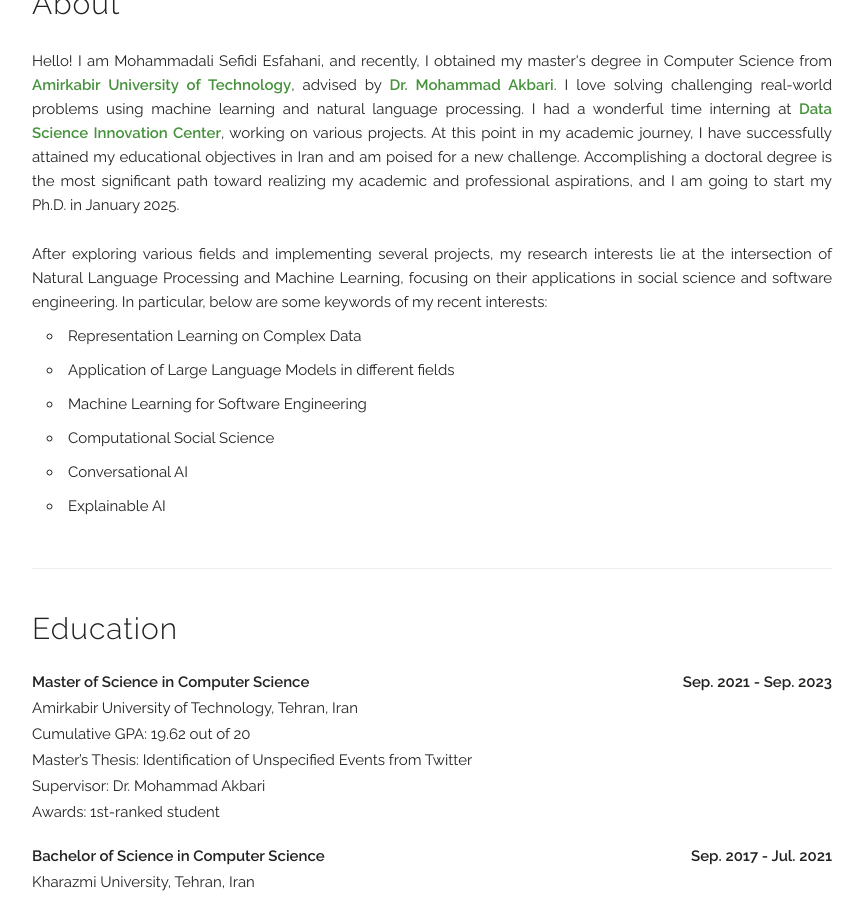
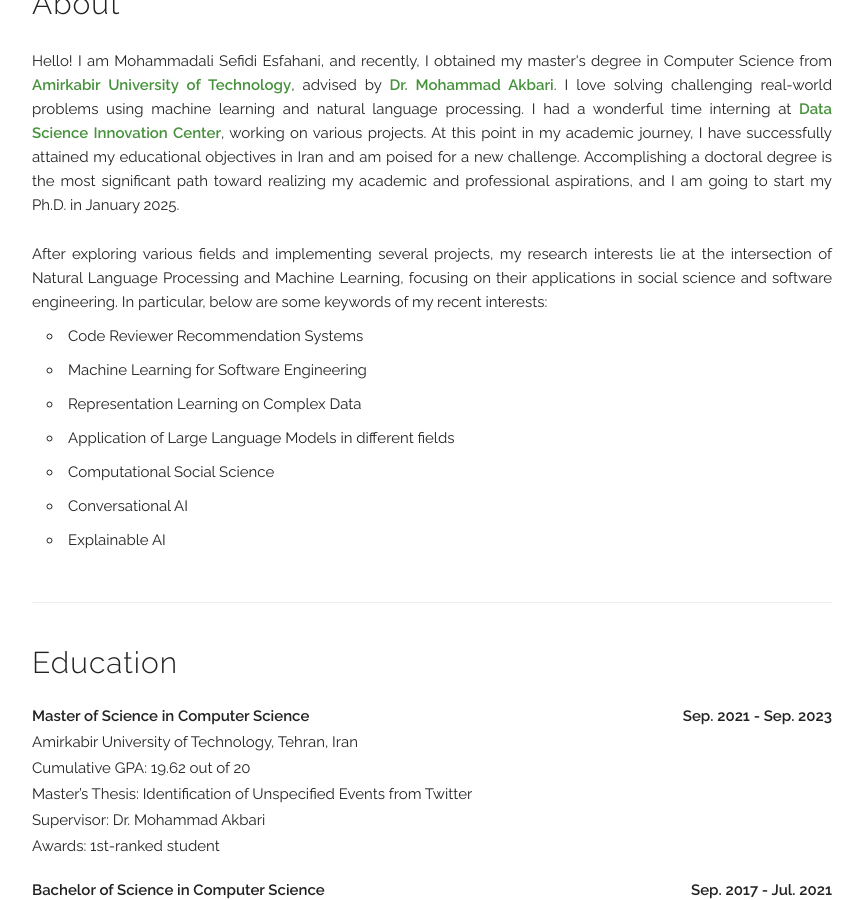
Before and after one commit to mojtabaSefidi/mojtabaSefidi.github.io, a Jekyll site: the page built from index.html, in a window 1280 px wide and 900 px high, scrolled down 491 px. Shown: the whole window, without its empty margins (208-1071 px from the left). Built offline with Jekyll 4.4.1, drawn with Linux system fonts in a browser that asks for light colours; some web fonts are replaced.

Commit message:
Update index.html

```diff
--- a/index.html
+++ b/index.html
@@ -18,13 +18,16 @@ layout: default
     </p>
     <ul style="margin-left: 1em; margin-top: -1em; margin-bottom: -1em">
       <li>
+        Code Reviewer Recommendation Systems
+      </li>
+      <li>
+        Machine Learning for Software Engineering
+      </li>
+      <li>
         Representation Learning on Complex Data
       </li>
       <li>
         Application of Large Language Models in different fields
-      </li>
-      <li>
-        Machine Learning for Software Engineering
       </li>
       <li>
         Computational Social Science
```
